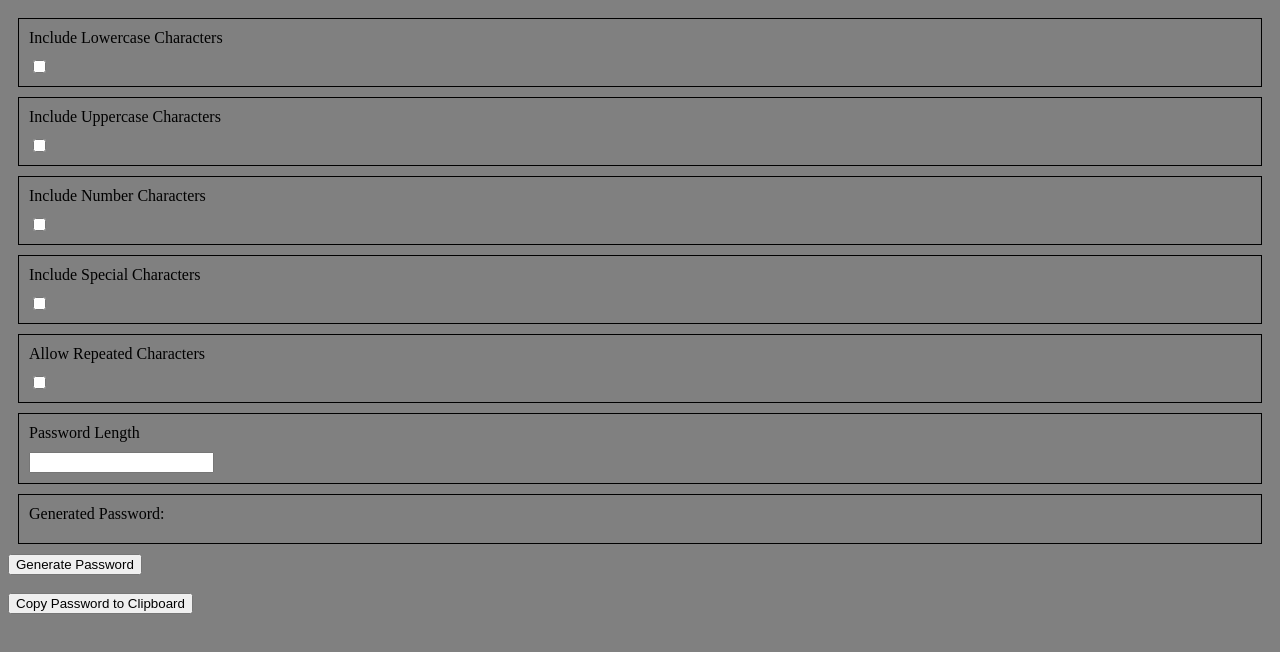
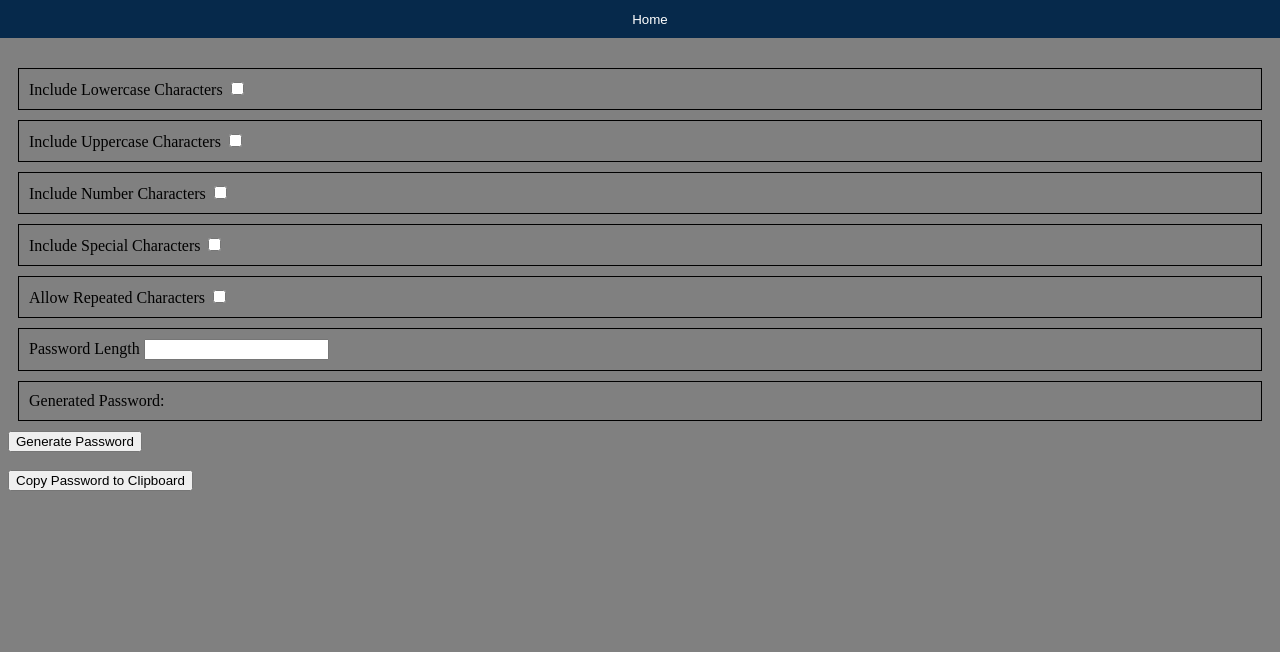
Before and after one commit to adamjprusiecki/password-gen-flask-webapp, a Flask app: page / in a window 1280 px wide. Shown: the top 652 px of the page. Run offline with Flask 3, Linux system fonts and the light colour scheme.

Commit message:
Updated templates

```diff
--- a/templates/home.html
+++ b/templates/home.html
@@ -12,9 +12,30 @@
             });
         }
     </script>
+    <script>
+        function copyPassword() {
+            var password = document.getElementById('passw').innerText;
+            navigator.clipboard.writeText(password).then(function() {
+                alert('Password copied to clipboard');
+            }).catch(function(error) {
+                alert('Failed to copy password: ' + error);
+            });
+        }
+    </script>
         <style>
             body {
                 background-color: grey;
+                padding-top: 50px; /* Add space at the top of the body for the fixed header */
+            }
+            .fixed-header {
+                position: fixed;
+                top: 0;
+                left: 0;
+                width: 100%;
+                background-color: #06294b;
+                padding: 10px;
+                text-align: center;
+                z-index: 1000; /* Ensure the header is above all other elements */
             }
             .grid-container {
                 display: grid;
@@ -26,27 +47,15 @@
                 padding: 10px;
                 text-align: left;
                 border: 1px solid black;
-            display: flex;
-            flex-direction: column;
-            justify-content: space-between;
-            align-items: start;
-        }
-        .grid-item label {
-            margin-bottom: 10px;
             }
         </style>
-    <script>
-        function copyPassword() {
-            var password = document.getElementById('passw').innerText;
-            navigator.clipboard.writeText(password).then(function() {
-                alert('Password copied to clipboard');
-            }).catch(function(error) {
-                alert('Failed to copy password: ' + error);
-            });
-        }
-    </script>
 </head>
 <body>
+    <div class="fixed-header">
+        <a href="http://adamjprusiecki.com">
+            <button style="color: white; background-color: #06294b; border: none;">Home</button>
+        </a>
+    </div>
     <form method="POST">
         <div class="grid-container">
             <div class="grid-item">
```
Also changed, not shown: templates/fail.html (+26 -7 lines). Lines whose indentation alone changed are shown as unchanged.
